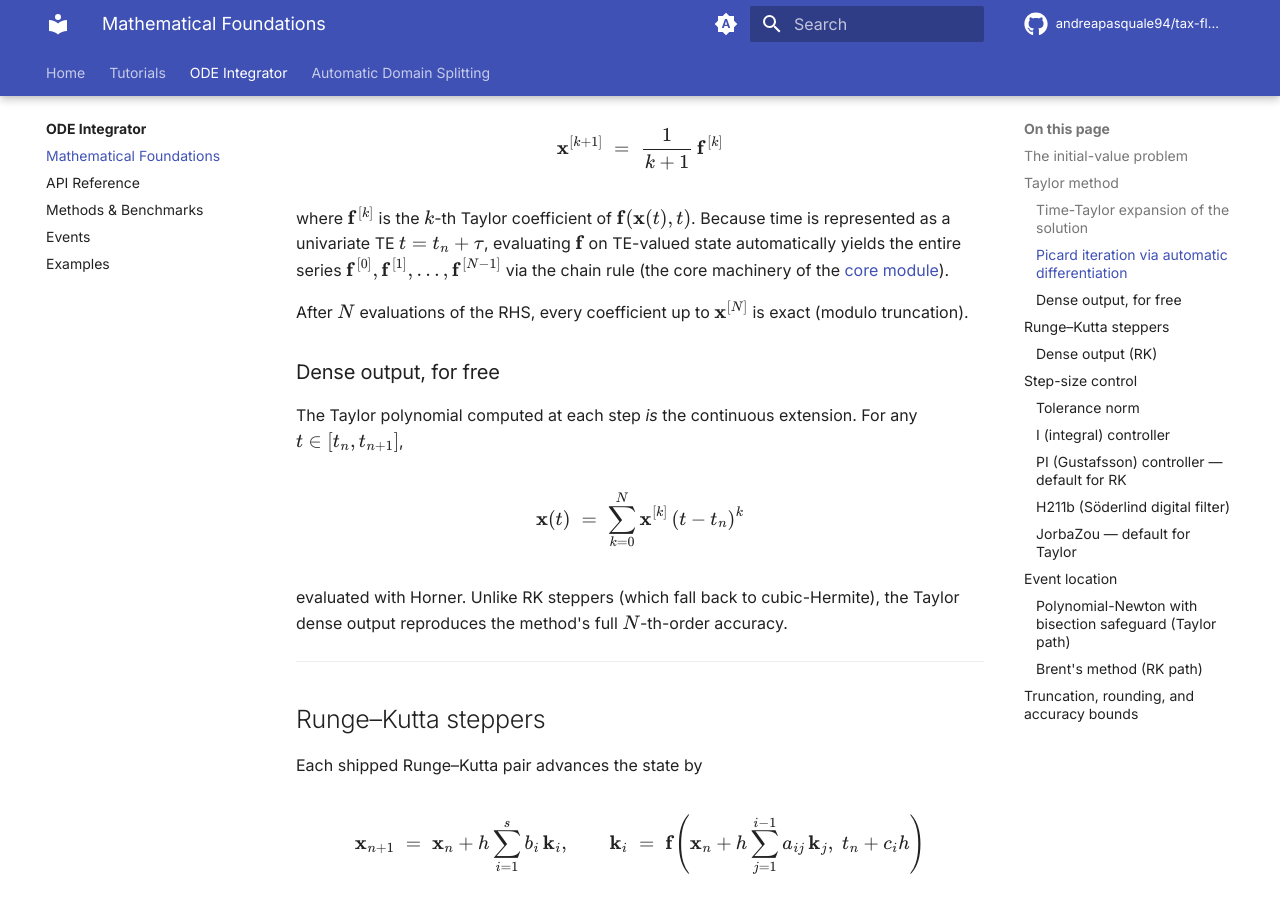
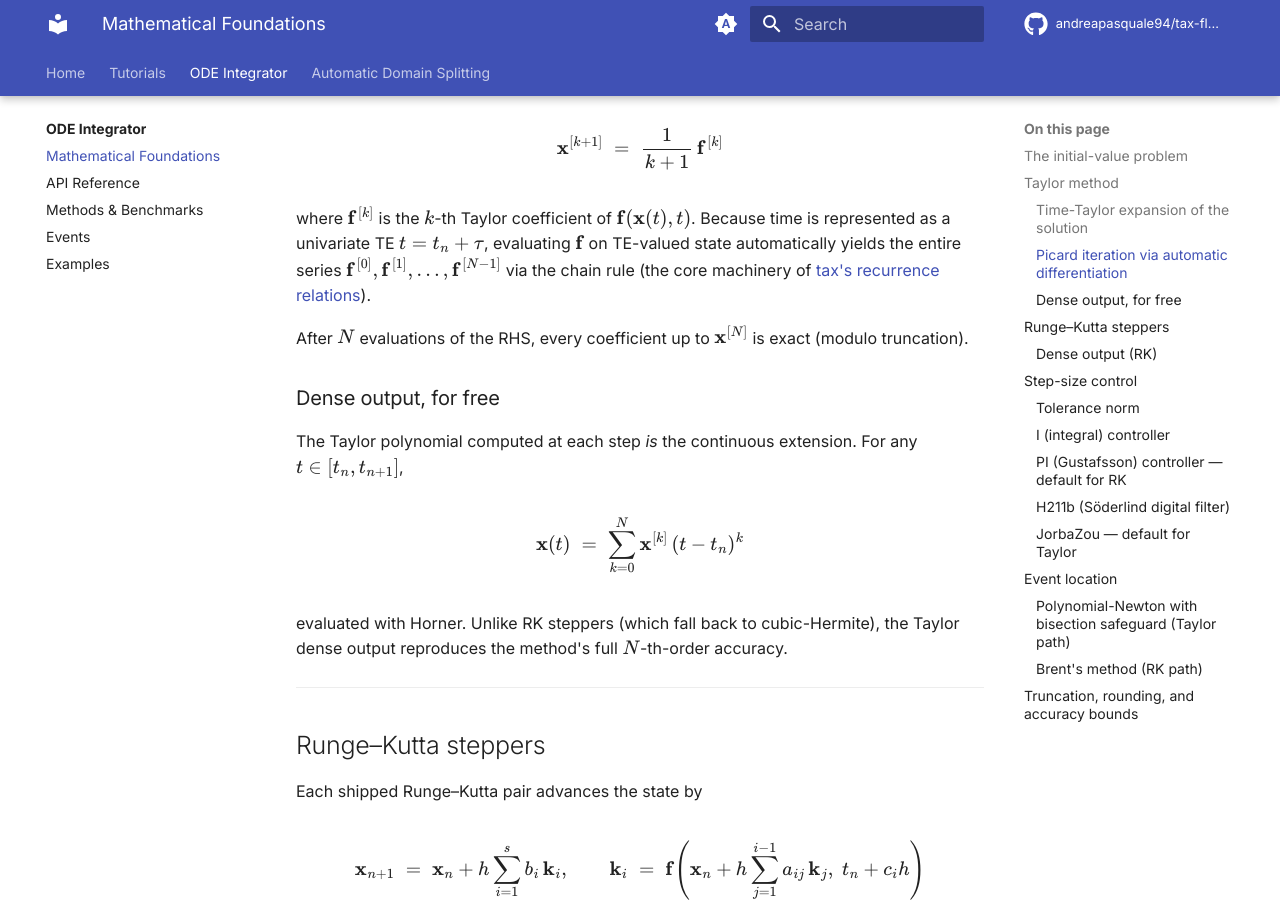
Before and after one commit to andreapasquale94/tax-flow, an MkDocs documentation site: the page built from docs/ode/math.md, in a window 1280 px wide and 900 px high, scrolled down 1277 px. Built offline with MkDocs 1.6.1 and Material for MkDocs 9.7.7, drawn with Linux system fonts in a browser that asks for light colours; comment, search, counter and statistics services are not loaded.

Commit message:
docs: fix broken cross-link in ode/math.md for strict build
The page linked to ../core/math.md, which lives in the tax repo, not tax-flow,
so mkdocs build --strict aborted. Point it at tax's hosted recurrence-relations
docs instead.

Co-Authored-By: Claude Opus 4.8 (1M context) <noreply@anthropic.com>

```diff
--- a/docs/ode/math.md
+++ b/docs/ode/math.md
@@ -56,7 +56,7 @@ $\mathbf{f}(\mathbf{x}(t), t)$. Because time is represented as a univariate
 TE $t = t_n + \tau$, evaluating $\mathbf{f}$ on TE-valued state
 automatically yields the entire series
 $\mathbf{f}^{[0]}, \mathbf{f}^{[1]}, \ldots, \mathbf{f}^{[N-1]}$ via the
-chain rule (the core machinery of the [core module](../core/math.md)).
+chain rule (the core machinery of [tax's recurrence relations](https://andreapasquale94.github.io/tax/internals/recurrences/)).
 
 After $N$ evaluations of the RHS, every coefficient up to $\mathbf{x}^{[N]}$
 is exact (modulo truncation).
```
